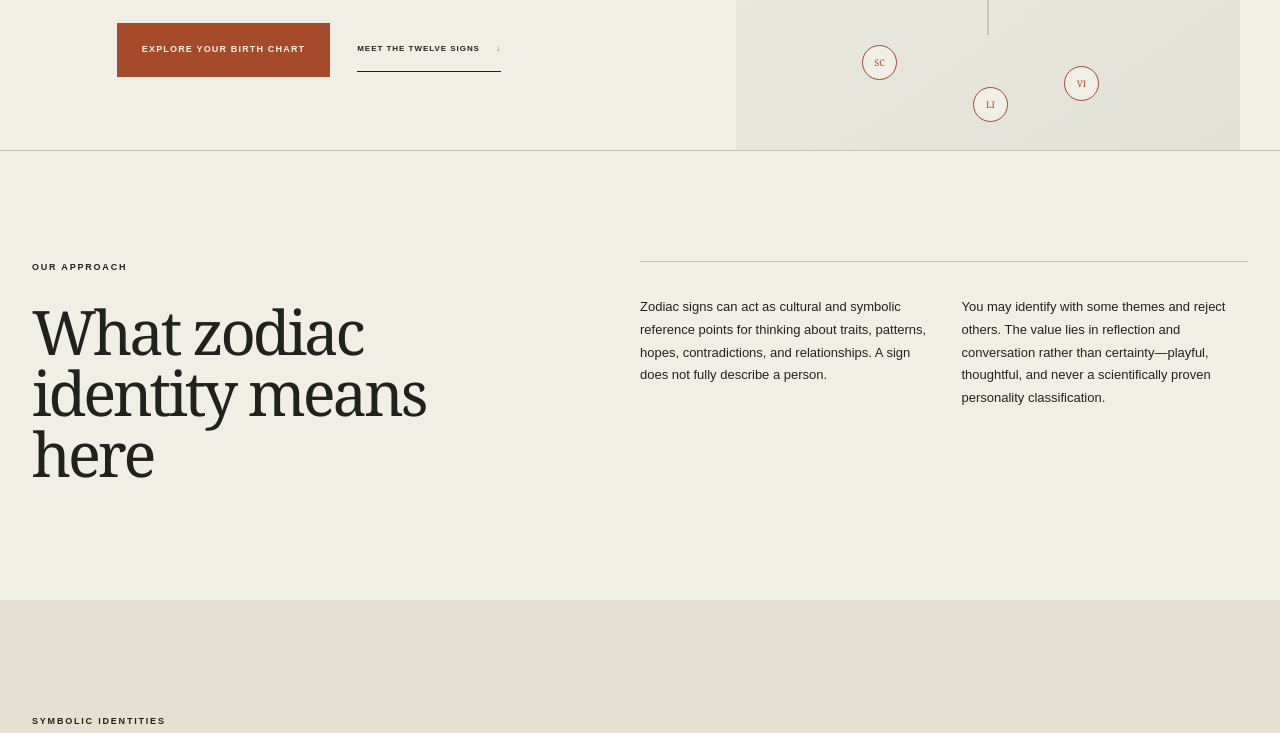
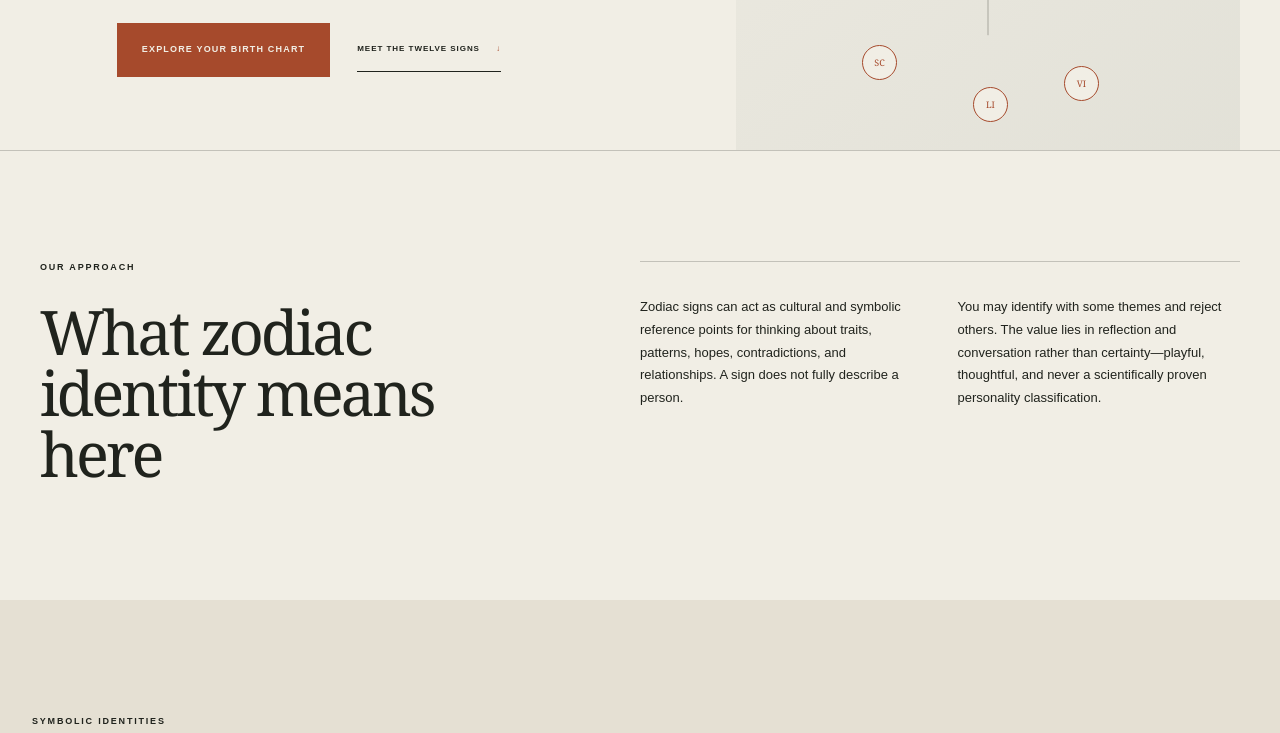
Before and after one commit to sidragon13-cyber/innergeodessa, a Next.js app: page /zodiac in a window 1280 px wide. Shown: the part 637-1370 px from the top of the page. Built offline with nearby package versions, Linux system fonts and the light colour scheme.

Commit message:
refactor(ui): standardize zodiac meaning section

```diff
--- a/src/app/zodiac/page.tsx
+++ b/src/app/zodiac/page.tsx
@@ -210,17 +210,22 @@ export default function ZodiacPage() {
         <ZodiacOrbit />
       </Container>
 
-      <section className="zodiac-meaning shell">
+      <Container
+        as="section"
+        className="zodiac-meaning"
+      >
         <div>
           <p className="eyebrow">Our approach</p>
           <h2>What zodiac identity means here</h2>
         </div>
+
         <div className="zodiac-meaning-copy">
           <p>
             Zodiac signs can act as cultural and symbolic reference points for
             thinking about traits, patterns, hopes, contradictions, and
             relationships. A sign does not fully describe a person.
           </p>
+
           <p>
             You may identify with some themes and reject others. The value lies
             in reflection and conversation rather than certainty—playful,
@@ -228,7 +233,7 @@ export default function ZodiacPage() {
             classification.
           </p>
         </div>
-      </section>
+      </Container>
 
       <section className="signs-section" id="signs">
         <div className="shell">
```
